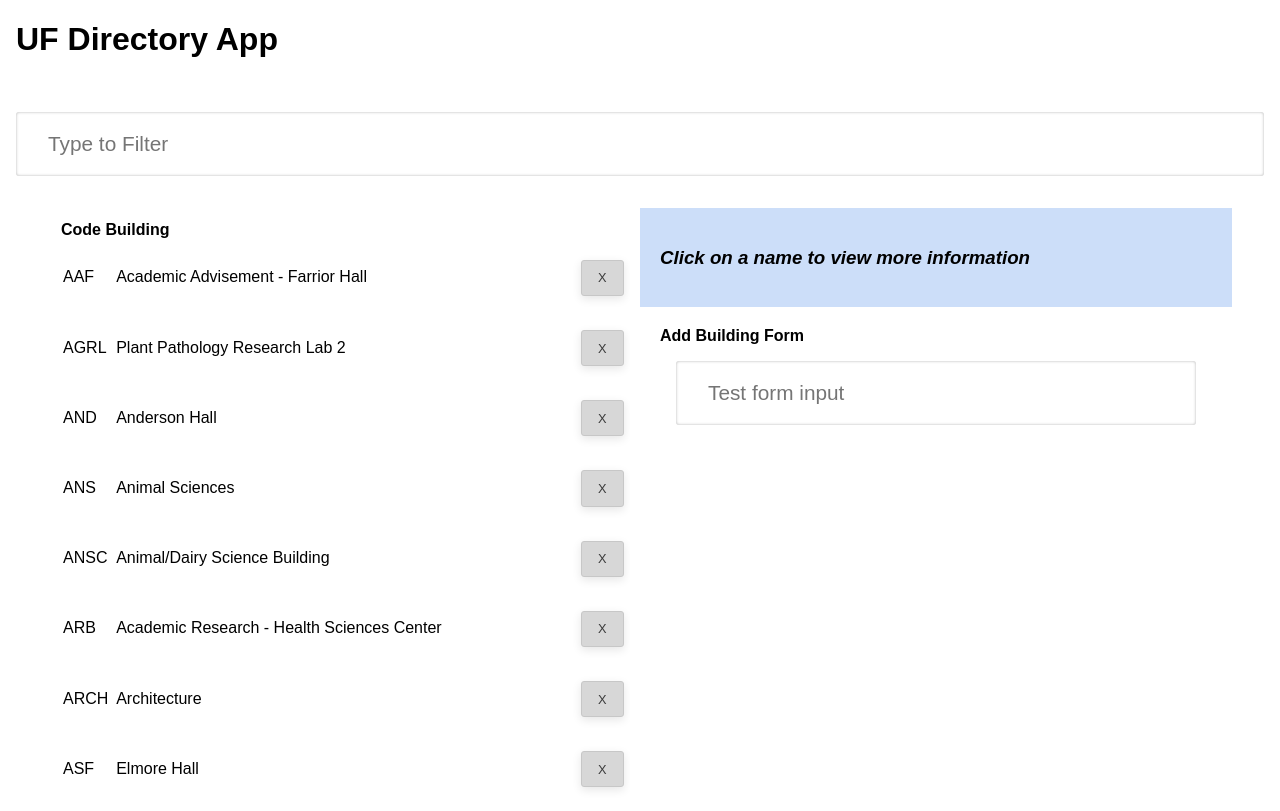
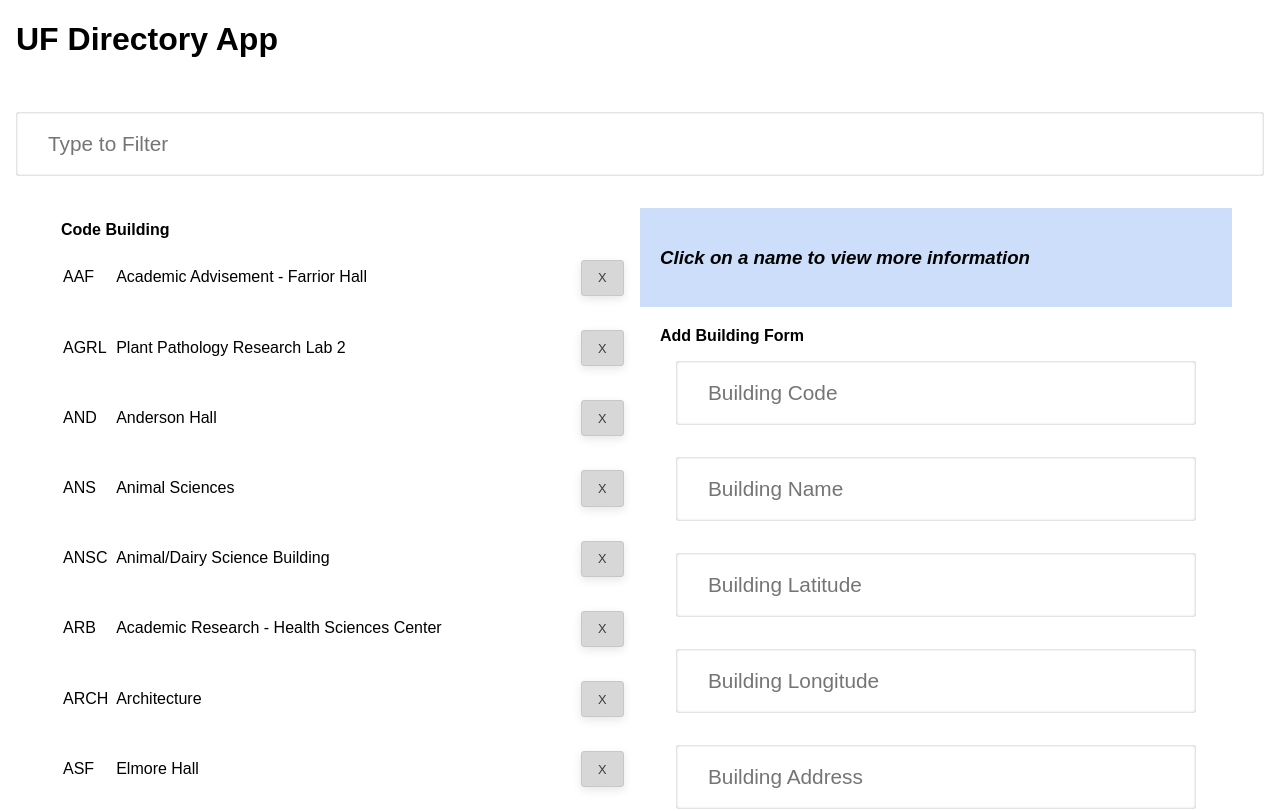
Before and after one commit to jaredrholley/bootcamp4, a React (Create React App) app: page / in a window 1280 px wide. Shown: the top 811 px of the page. Built offline with nearby package versions, Linux system fonts and the light colour scheme.

Commit message:
Add func near full - need button to commit

```diff
--- a/src/App.js
+++ b/src/App.js
@@ -3,6 +3,7 @@
 import ViewBuilding from './components/ViewBuilding';
 import BuildingList from './components/BuildingList';
 import Credit from './components/Credit';
+import AddBuilding from './components/AddBuilding';
 
 
 
@@ -12,6 +13,16 @@
     this.state = {
       filterText: '',
       selectedBuilding: 0,
+      buildingTemplate:{
+        id: 0,
+        code: '',
+        name: '',
+        coordinates:{
+          latitude: null,
+          longitude: null
+        },
+        address: ''
+      }
     };
   }
 
@@ -23,6 +34,36 @@
   selectedUpdate(id) {
     //Here you will need to update the selectedBuilding property of state to the id passed into this function
     this.setState({selectedBuilding: id}); // SelectedBuilding for parent
+  }
+
+  changeCode(code) {
+    var revised = this.state.buildingTemplate;
+    revised.code = code;
+    this.setState({buildingTemplate : revised});
+  }
+
+  changeName(name) {
+    var revised = this.state.buildingTemplate;
+    revised.name = name;
+    this.setState({buildingTemplate : revised});
+  }
+
+  changeLatitude(latitude) {
+    var revised = this.state.buildingTemplate;
+    revised.coordinates.latitude = latitude;
+    this.setState({buildingTemplate : revised});
+  }
+
+  changeLongtitude(longitude) {
+    var revised = this.state.buildingTemplate;
+    revised.coordinates.longitude = longitude;
+    this.setState({buildingTemplate : revised});
+  }
+
+  changeAddress(address) {
+    var revised = this.state.buildingTemplate;
+    revised.address = address;
+    this.setState({buildingTemplate : revised});
   }
 
   render() {
@@ -56,8 +97,8 @@
               <ViewBuilding data={this.props.data} selectedBuilding={this.state.selectedBuilding}/>
             </div>
             <div className="column3">
-               <b>Add Building Form</b>
-               <input type="text" class="form-control" placeholder="Test form input"></input>
+               <AddBuilding changeCode={this.changeCode.bind(this)} changeName={this.changeName.bind(this)} changeLatitude={this.changeLatitude.bind(this)}
+               changeLongtitude={this.changeLongtitude.bind(this)} changeAddress={this.changeAddress.bind(this)}/>
             </div>
           </div>
           <Credit />
--- /dev/null
+++ b/src/components/AddBuilding.js
@@ -0,0 +1,51 @@
+import React from 'react';
+
+class AddBuilding extends React.Component {
+
+    constructor(props) {
+		super(props);
+		this.state = {code: ' ', name: ' ', latitude: 0, longitude: 0, address: ''};
+
+        this.codeUpdate = this.codeUpdate.bind(this);
+        this.nameUpdate = this.nameUpdate.bind(this);
+        this.latitudeUpdate = this.latitudeUpdate.bind(this);
+        this.longitudeUpdate = this.longitudeUpdate.bind(this);
+        this.addressUpdate = this.addressUpdate.bind(this);
+    }
+
+    codeUpdate(code) {
+        this.setState({code: code.target.value});
+		this.props.changeCode(code.target.value);
+    }
+
+    nameUpdate(name) {
+        this.setState({name: name.target.value});
+		this.props.changeName(name.target.value);
+    }
+
+    latitudeUpdate(latitude) {
+        this.setState({latitude: latitude.target.value});
+		this.props.changeName(latitude.target.value);
+    }
+
+    longitudeUpdate(longitude) {
+        this.setState({longitude: longitude.target.value});
+		this.props.changeName(longitude.target.value);
+    }
+
+    addressUpdate(address) {
+        this.setState({address: address.target.value});
+		this.props.changeName(address.target.value);
+    }
+
+	render() {
+
+		return (<><b>Add Building Form</b>
+            <input type="text" placeholder="Building Code" value={this.state.value} onChange = {this.codeUpdate}></input>
+            <input type="text" placeholder="Building Name" value={this.state.value} onChange = {this.nameUpdate}></input>
+            <input type="text" placeholder="Building Latitude" value={this.state.value} onChange = {this.latitudeUpdate}></input>
+            <input type="text" placeholder="Building Longitude" value={this.state.value} onChange = {this.longitudeUpdate}></input>
+            <input type="text" placeholder="Building Address" value={this.state.value} onChange = {this.addressUpdate}></input></>);
+	}
+}
+export default AddBuilding;
--- a/src/components/BuildingList.js
+++ b/src/components/BuildingList.js
@@ -18,7 +18,15 @@
 
 		const input = this.props.filterText.toLowerCase();
 
-		var data = this.props.data.filter((building) => { return (!building.name.toLowerCase().indexOf(input))});
+		console.log(this.props.data);
+
+		var data = this.props.data.filter((building) => {
+
+			if (building.name != null) {
+				return (!building.name.toLowerCase().indexOf(input))
+			}
+				return false;
+			});
 
 		const buildingList = data.map((directory, relativeID) => {
 			return (
```
